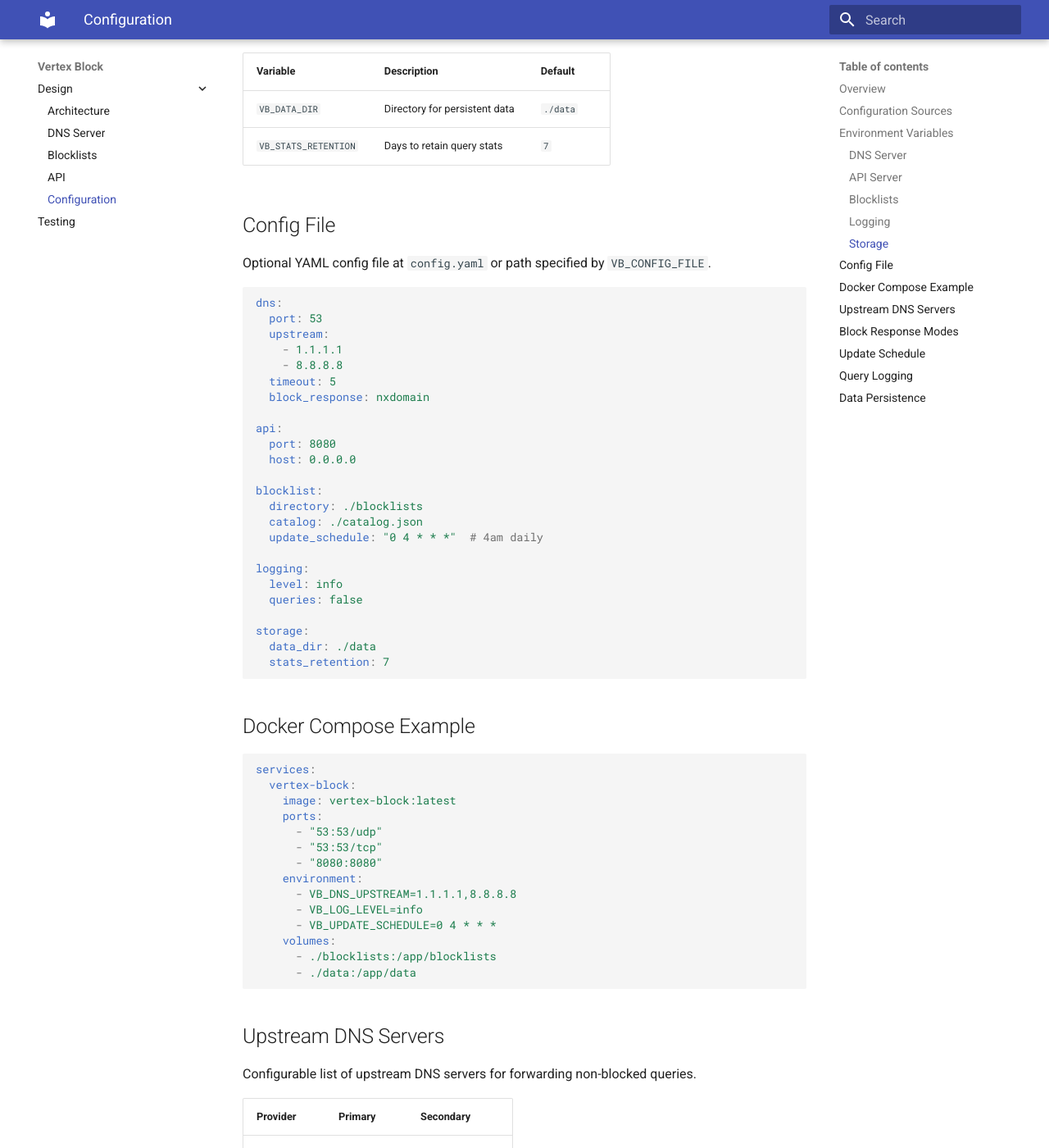
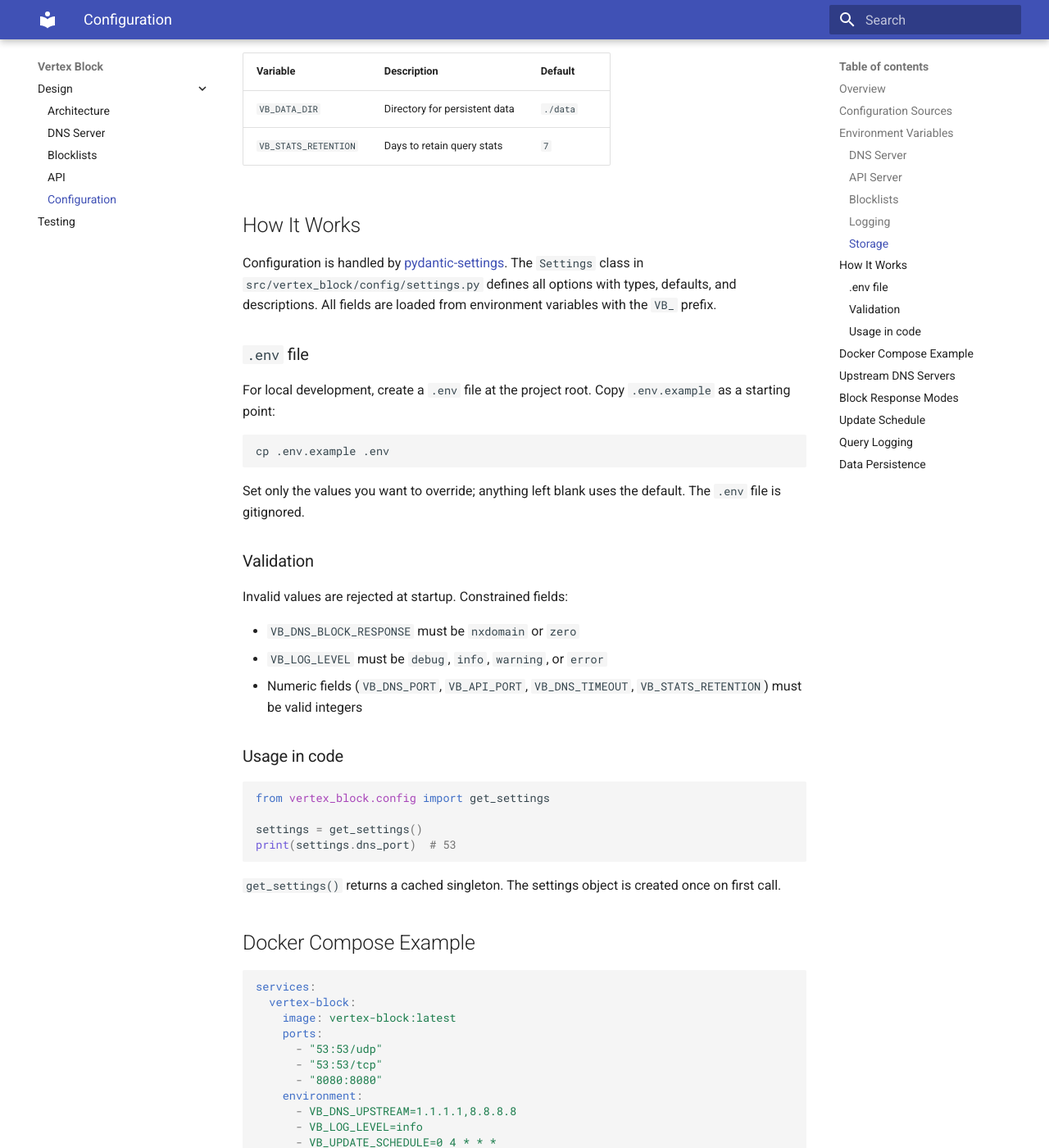
Before and after one commit to bmcivor/vertex-block, an MkDocs documentation site: the page built from docs/design/configuration.md, in a window 1280 px wide and 1400 px high, scrolled down 1770 px. Shown: the whole window at 82% size. Built offline with MkDocs 1.6.1 and Material for MkDocs 9.7.7, drawn with Linux system fonts in a browser that asks for light colours; some of the changed text lies outside the part shown.

Commit message:
VB1: add in app settings and config loading
Implement config loading from VB_* environment
variables with defaults matching docs/design/configuration.md.
Constrained values for dns_block_response and
log_level via Literal types. Includes unit tests
for defaults, env var overrides, and invalid values.

````diff
--- a/docker-compose.yaml
+++ b/docker-compose.yaml
@@ -2,8 +2,8 @@
   vertex-block:
     build: .
     ports:
-      - "5353:53/udp"
-      - "5353:53/tcp"
+      - "5354:53/udp"
+      - "5354:53/tcp"
     volumes:
       - ./blocklists:/app/blocklists:ro
       - ./src:/app/src:ro
--- a/docs/design/configuration.md
+++ b/docs/design/configuration.md
@@ -4,14 +4,14 @@
 
 ## Overview
 
-Configuration is loaded from environment variables and/or a config file. Environment variables take precedence over config file values.
+Configuration is loaded from environment variables with sensible defaults. A `.env` file at the project root can be used for local development.
 
 ## Configuration Sources
 
 | Source | Priority | Use Case |
 |--------|----------|----------|
-| Environment variables | 1 (highest) | Docker/container deployment |
-| Config file (YAML) | 2 | Local development, persistent settings |
+| Environment variables | 1 (highest) | Docker/container deployment, CI |
+| `.env` file | 2 | Local development, persistent settings |
 | Defaults | 3 (lowest) | Fallback values |
 
 ## Environment Variables
@@ -54,36 +54,38 @@
 | `VB_DATA_DIR` | Directory for persistent data | `./data` |
 | `VB_STATS_RETENTION` | Days to retain query stats | `7` |
 
-## Config File
+## How It Works
 
-Optional YAML config file at `config.yaml` or path specified by `VB_CONFIG_FILE`.
+Configuration is handled by [pydantic-settings](https://docs.pydantic.dev/latest/concepts/pydantic_settings/). The `Settings` class in `src/vertex_block/config/settings.py` defines all options with types, defaults, and descriptions. All fields are loaded from environment variables with the `VB_` prefix.
 
-```yaml
-dns:
-  port: 53
-  upstream:
-    - 1.1.1.1
-    - 8.8.8.8
-  timeout: 5
-  block_response: nxdomain
+### `.env` file
 
-api:
-  port: 8080
-  host: 0.0.0.0
+For local development, create a `.env` file at the project root. Copy `.env.example` as a starting point:
 
-blocklist:
-  directory: ./blocklists
-  catalog: ./catalog.json
-  update_schedule: "0 4 * * *"  # 4am daily
+```bash
+cp .env.example .env
+```
 
-logging:
-  level: info
-  queries: false
+Set only the values you want to override; anything left blank uses the default. The `.env` file is gitignored.
 
-storage:
-  data_dir: ./data
-  stats_retention: 7
+### Validation
+
+Invalid values are rejected at startup. Constrained fields:
+
+- `VB_DNS_BLOCK_RESPONSE` must be `nxdomain` or `zero`
+- `VB_LOG_LEVEL` must be `debug`, `info`, `warning`, or `error`
+- Numeric fields (`VB_DNS_PORT`, `VB_API_PORT`, `VB_DNS_TIMEOUT`, `VB_STATS_RETENTION`) must be valid integers
+
+### Usage in code
+
+```python
+from vertex_block.config import get_settings
+
+settings = get_settings()
+print(settings.dns_port)  # 53
 ```
+
+`get_settings()` returns a cached singleton. The settings object is created once on first call.
 
 ## Docker Compose Example
 
````
Also changed, not shown: docs/tickets.md (+7 -25 lines), pyproject.toml (+5 -3 lines), 7 other files.
